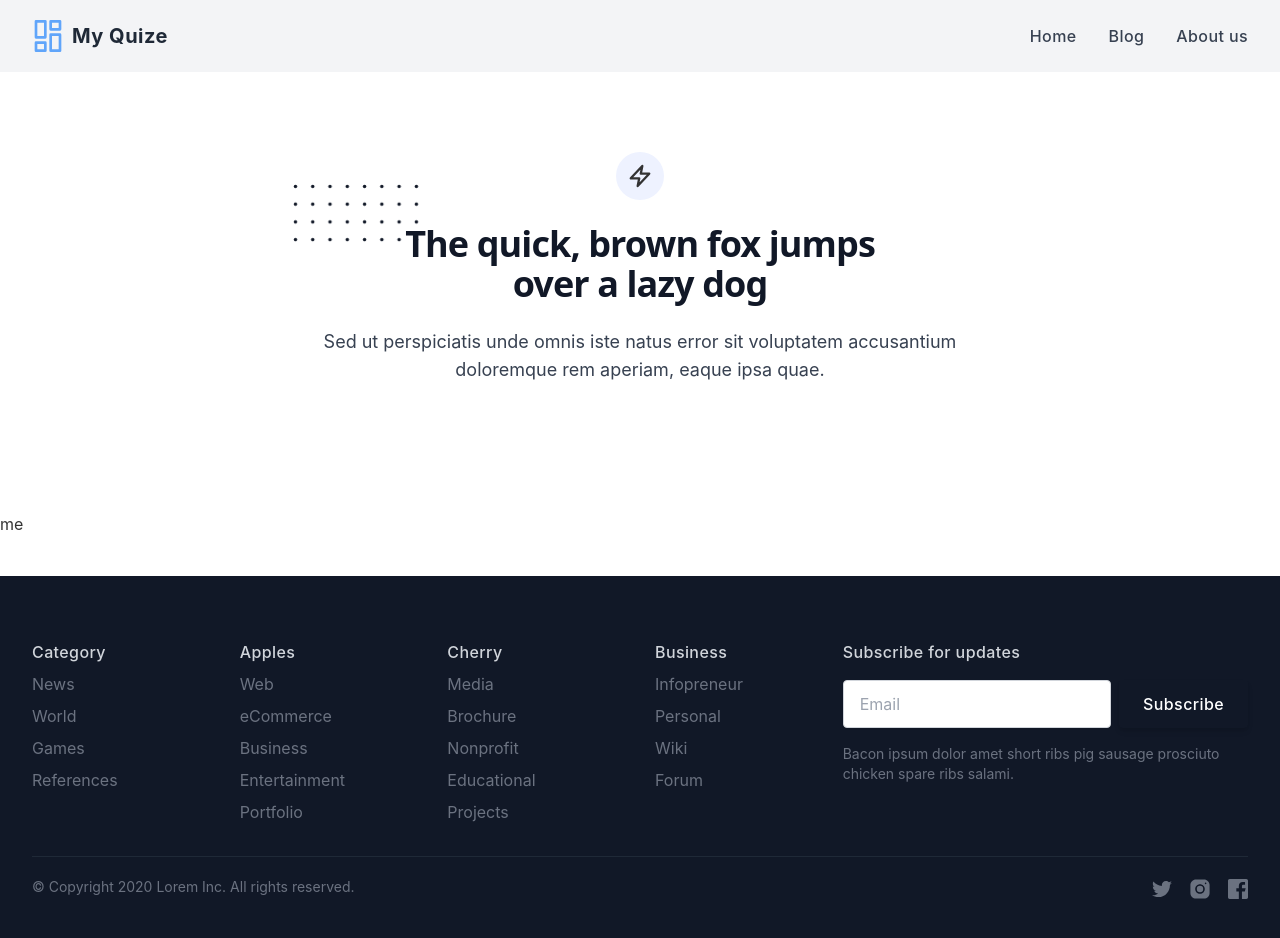
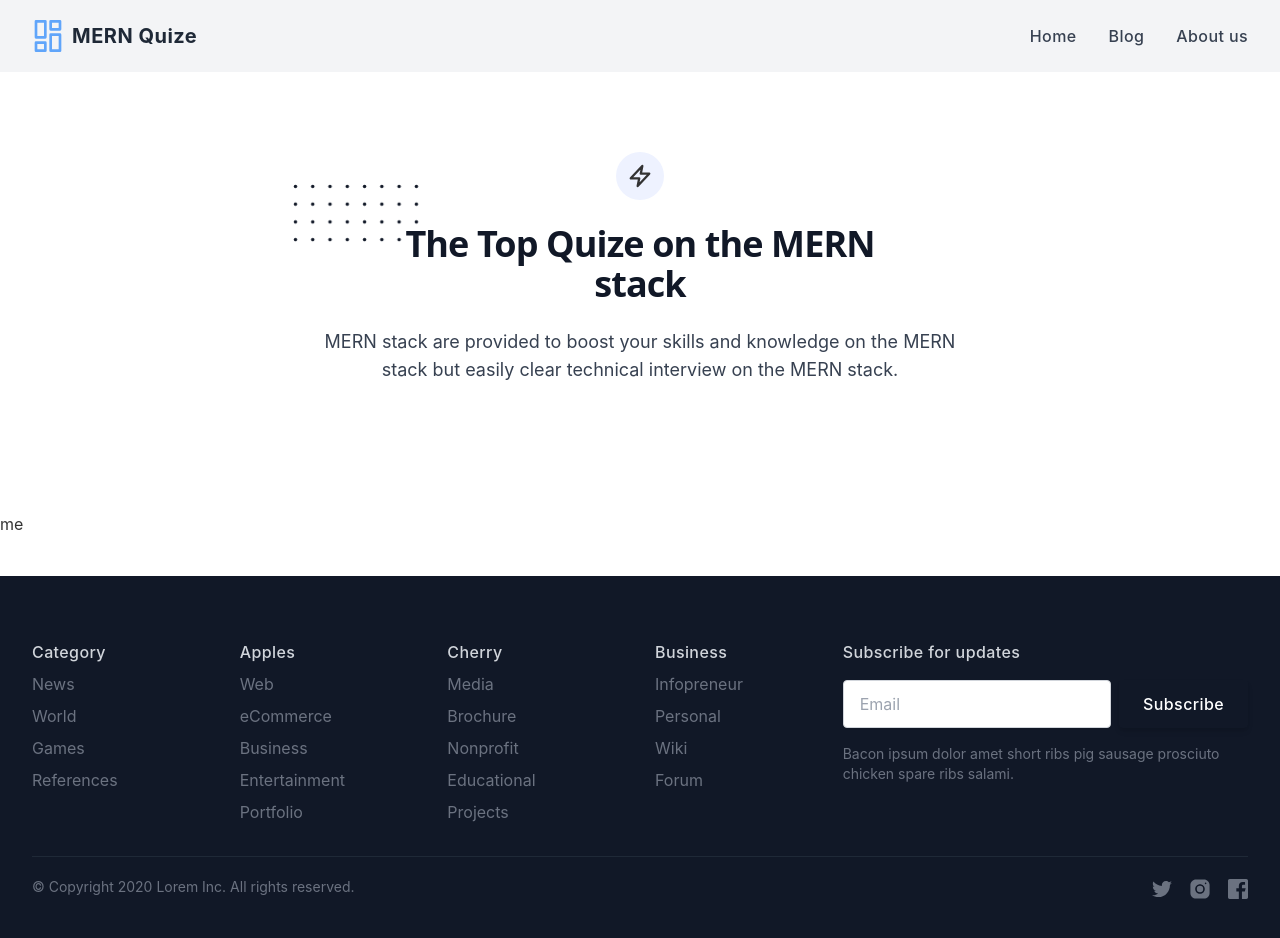
Before and after one commit to MDSadid-git/MERN-Quiz-Assigment9, a React (Create React App) app: page / in a window 1280 px wide. Shown: the top 938 px of the page. Built offline with nearby package versions, Linux system fonts and the light colour scheme.

Commit message:
Hero Area done

```diff
--- a/src/components/Header.js
+++ b/src/components/Header.js
@@ -29,7 +29,7 @@ const Header = () => {
               <rect x="14" y="11" width="7" height="12" />
             </svg>
             <span className="ml-2 text-xl font-bold tracking-wide text-gray-800">
-              My Quize
+              MERN Quize
             </span>
           </Link>
           <ul className="flex items-center hidden space-x-8 lg:flex">
--- a/src/components/Home/Hero/Hero.jsx
+++ b/src/components/Home/Hero/Hero.jsx
@@ -49,11 +49,11 @@ const Hero = () => {
                 </svg>
                 <span className="relative">The</span>
               </span>{" "}
-              quick, brown fox jumps over a lazy dog
+              Top Quize on the MERN stack
             </h2>
             <p className="text-base text-gray-700 md:text-lg">
-              Sed ut perspiciatis unde omnis iste natus error sit voluptatem
-              accusantium doloremque rem aperiam, eaque ipsa quae.
+              MERN stack are provided to boost your skills and knowledge on the
+              MERN stack but easily clear technical interview on the MERN stack.
             </p>
           </div>
           {/* <div>
```
